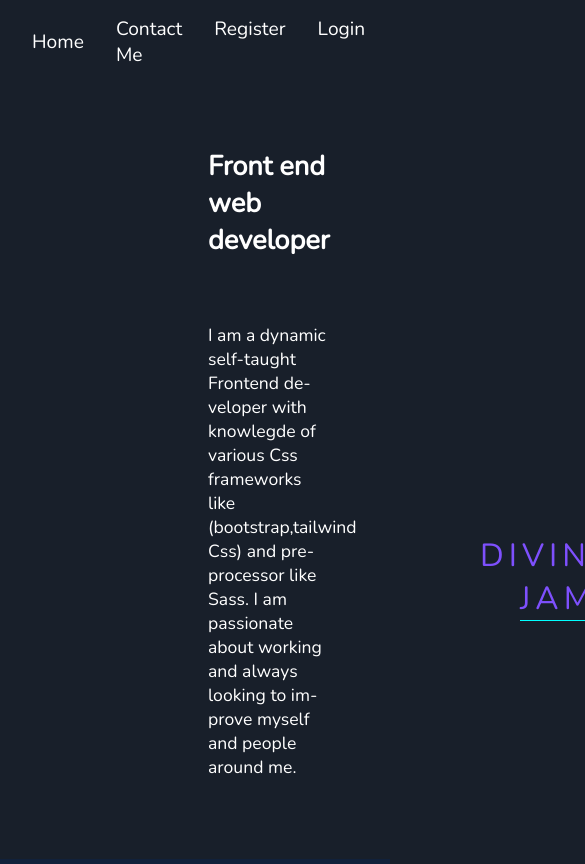
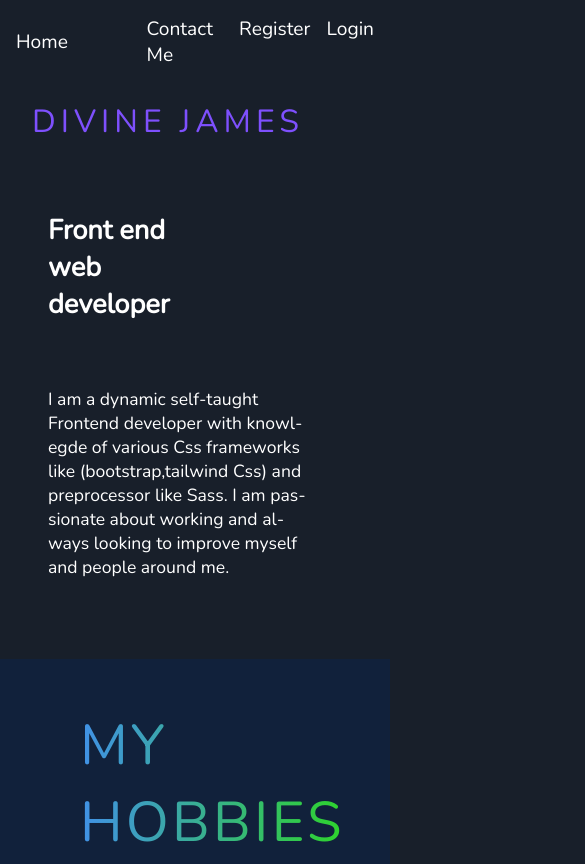
Before and after one commit to Divine-James/Zuri-task-web-page, a plain HTML site: page home-page/index.html in a window 390 px wide. Shown: the top 864 px of the page, 585 px wide, since content can reach past the window. Drawn offline with nearby package versions, Linux system fonts and the light colour scheme.

Commit message:
adjusted homepage

```diff
--- a/home-page/index.html
+++ b/home-page/index.html
@@ -32,6 +32,7 @@
     <main>
         <div class="About-section">
             <div class="illustration">
+                <h1 class="media">Divine James</h1>
                 <img src="imgs/image.jpg" alt="" class="img">
                 <h1 class="name">Divine <span>James</span></h1>
             </div>
--- a/home-page/style.css
+++ b/home-page/style.css
@@ -72,6 +72,17 @@
   .illustration{
     width: 100%;
     position: relative;
+  }
+  .illustration .media{
+    text-transform: uppercase;
+    letter-spacing: 5px;
+    font-weight: 100;
+    font-size: 2rem;
+    color: rgb(126, 80, 253);
+    visibility: hidden;
+    opacity: 0;
+    margin-top: 2rem;
+    margin-left: 1rem;
   }
   .illustration .name{
     position: absolute;
@@ -211,87 +222,125 @@
   border-color: hsl(176, 68%, 64%);
   color: aqua;
 }
+@media (max-width:457px){
+  nav{
+    margin: 0 1rem;
+  }
+  nav .links ul li{
+    margin-left: 1rem;
+  }
+  nav .links{
+    width: 68%;
+  }
+  .illustration img{
+    width: 100%;
+    margin-top: 2rem;
+    padding: 0;
 
-/*.btn{
-    &,
-    &:link,
-    &:visited{
-        text-transform: uppercase;
-        text-decoration: none;
-        padding: 1.5rem 4rem;
-        display: inline-block;
-        border-radius: 10rem;
-        transition: all .2s;
-        position: relative;
-        font-size: $default-font-size;
-
-        border: none;
-        cursor: pointer;
   }
-    &:hover{
-        transform: translateY(-3px);
-        box-shadow: 0 1rem 2rem rgba($color-black,.2);
-        &::after{
-            transform: scaleX(1.4) scaleY(1.6);
+  .illustration .name{
+    visibility: hidden;
     opacity: 0;
   }
+  .illustration .media{
+    visibility: visible;
+    opacity: 1;
   }
-    &:active,
-    &:focus{
-        outline: none;
-        transform: translateY(-1px);
-        box-shadow: 0 .5rem 1rem rgba($color-black,.2);
+  .About-section{
+   display: block;
+   margin-left: 1rem;
+   padding: 0;
+   margin-top: 0;
   }
-    &--white{
-        background-color: $color-white;
-        color: $color-grey-dark;
-        &::after{
-            background-color: #ffffff;
+  .About-section .detail-about{
+    margin-left: 2rem;
+    margin-top: 2rem;
   }
+  .About-section .detail-about .about{
+    width: 100%;
   }
-    &--green{
-        background-color: $color-primary;
-        color: $color-white;
-        &::after{
-            background-color: $color-primary;
+  .get-to-know-me .priorities{
+    margin-left: 2rem;
+    justify-content: flex-start;
+    margin-bottom: 5rem;
   }
+
 }
-    &::after{
-        content: "";
-        display: inline-block;
-        height: 100%;
+/*@media (max-width: 457px) {
+
+  .home-section{
+    height: 50vh;
+  }
+  .home-texts{
+    margin: 0 1rem;
+  }
+  .home-texts img{
+    width: 90%;
+  }
+  .home-texts h1{
     width: 100%;
-        border-radius: 10rem;
-        position: absolute;
-        top: 0;
+  }
+  .home-texts h3{
+    padding: 0;
+    padding-bottom: 2rem;
+  }
+  .features-section{
+    padding-top: 23rem;
+    grid-template-columns: 1fr;
+  }
+  .features-section .box{
+    padding: 1rem 0;
+    margin: 0 2rem;
+  }
+  .productive-section{
+    flex-direction: column;
+    margin: 10rem 2rem;
+  }
+  .productive-section .detail{
+    width: 100%;
+    padding: 0;
+  }
+  .productive-section .illustration img{
+    width: 100%;
+    margin-bottom: 2rem;
+  }
+  .testimonial{
+    grid-template-columns: 1fr;
+    margin: 15rem 20px;
+  }
+  .testimonial .quote{
     left: 0;
-        z-index: -1;
-        transition: all .4s;
   }
-    &--animated{
-        animation: moveInBottom .5s ease-out .7s;
-        animation-fill-mode: backwards;
+  .early-access{
+    width: 80%;
+    padding: 1rem;
   }
+  .early-access h1,
+  .early-access p{
+    padding: 1rem 0;
   }
-.btn-text{
-    &:link,
-    &:visited{
-        font-size: $default-font-size;
-        color: $color-primary;
-        display: inline-block;
-        text-decoration: none;
-        border-bottom: 1px solid $color-primary;
-        padding: 3px;
-        transition: all .2s;
+  .early-access form input[type='email']{
+    display: block;
+    margin: 0 auto;
+    width: 80%;
+    margin-bottom: 1rem;
   }
-    &:hover{
-         background-color: $color-primary;
-         color: white;
-         box-shadow: 0 1rem 2rem rgba($color-black,.15);
-         transform: translateY(-2px);
+  .early-access form input[type='submit']{
+    display: block;
+    margin: 0 auto;
+    width: 80%;
+    margin-bottom: 1rem;
   }
-    &:active{
-        box-shadow: 0 .5rem 1rem rgba($color-black,.15);
-        transform: translateY(0);
+  .footer-elements{
+    grid-template-columns: 1fr;
+  }
+  footer .logo{
+    padding-top: 5rem;
+  }
+  footer .logo img{
+    width: 50%;
+  }
+  .social{
+    margin: 0 auto;
   }
 }*/
```
Lines whose indentation alone changed are shown as unchanged.
